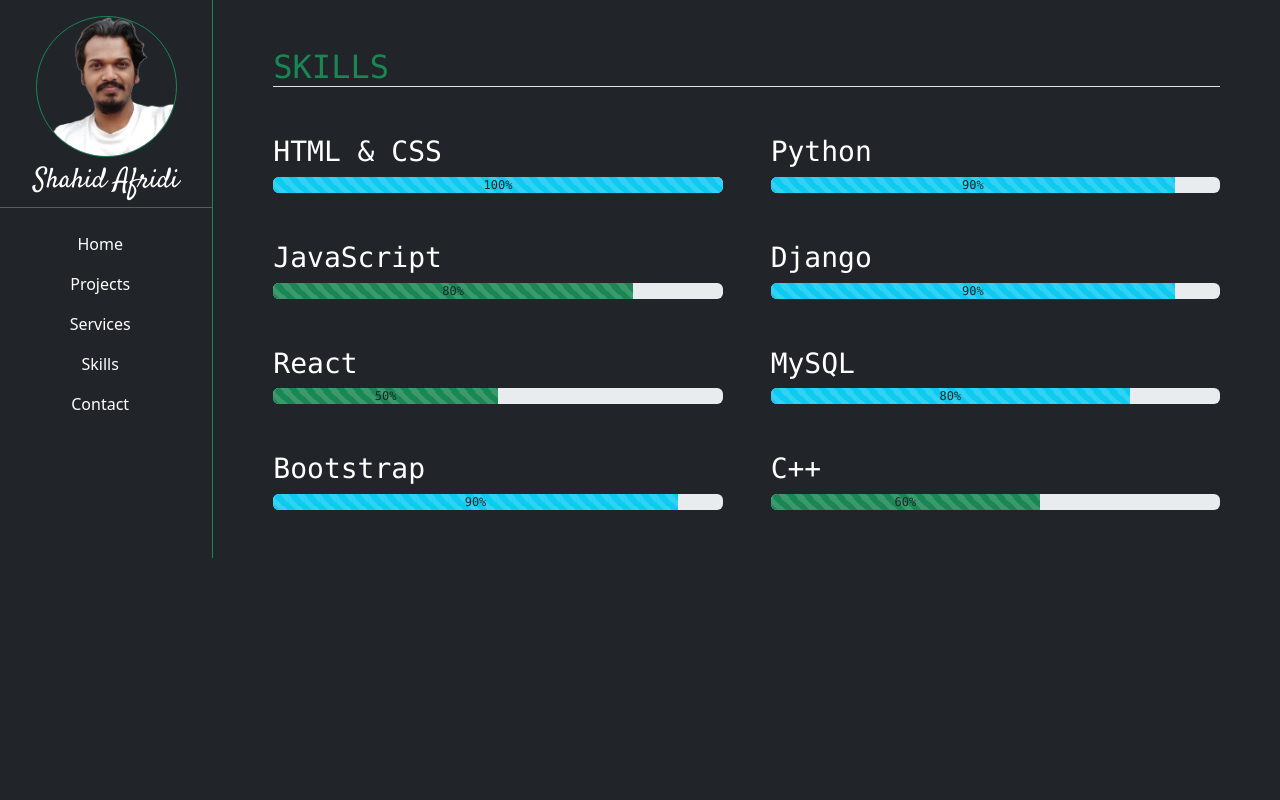
After one commit to shahidafridi-swe/resume-project, a Django app: page /skills/ in a window 1280 px wide. The commit adds this page. Run offline with Django 5.2, Linux system fonts and the light colour scheme; parts of the project's set-up code (start-up, migrations or seed data) failed here and were passed over.

Commit message:
Skills done

```diff
--- a/core/templates/core/sidebar.html
+++ b/core/templates/core/sidebar.html
@@ -14,7 +14,7 @@
     <a href="{% url "home" %}" class="nav-link text-white">Home</a>
     <a href="" class="nav-link text-white">Projects</a>
     <a href="{% url "services" %}" class="nav-link text-white">Services</a>
-    <a href="" class="nav-link text-white">Skills</a>
+    <a href="{% url "skills" %}" class="nav-link text-white">Skills</a>
     <a href="" class="nav-link text-white">Contact</a>
   </nav>
 </div>
--- /dev/null
+++ b/edu/templates/edu/skills.html
@@ -0,0 +1,62 @@
+{% extends "core/base.html" %}
+
+{% block content %}
+<div class="m-5 text-white font-monospace">
+    <h2 class="text-success mb-5 border-bottom">SKILLS</h2>
+
+
+    <div class="row row-cols-1 row-cols-md-2 g-5">
+        <div class="col">
+            <h3>HTML & CSS</h3>
+            <div class="progress" role="progressbar" aria-label="Animated striped example" aria-valuenow="100" aria-valuemin="0" aria-valuemax="100">
+                <div class="progress-bar progress-bar-striped bg-info progress-bar-animated text-dark" style="width: 100%">100%</div>
+            </div>
+        </div>
+        <div class="col">
+            <h3>Python</h3>
+            <div class="progress" role="progressbar" aria-label="Animated striped example" aria-valuenow="100" aria-valuemin="0" aria-valuemax="100">
+                <div class="progress-bar progress-bar-striped bg-info progress-bar-animated text-dark" style="width: 90%">90%</div>
+            </div>
+        </div>
+        <div class="col">
+            <h3>JavaScript</h3>
+            <div class="progress" role="progressbar" aria-label="Animated striped example" aria-valuenow="100" aria-valuemin="0" aria-valuemax="100">
+                <div class="progress-bar progress-bar-striped bg-success progress-bar-animated text-dark" style="width: 80%">80%</div>
+            </div>
+        </div>
+        <div class="col">
+            <h3>Django</h3>
+            <div class="progress" role="progressbar" aria-label="Animated striped example" aria-valuenow="100" aria-valuemin="0" aria-valuemax="100">
+                <div class="progress-bar progress-bar-striped bg-info progress-bar-animated text-dark" style="width: 90%">90%</div>
+            </div>
+        </div>
+        <div class="col">
+            <h3>React</h3>
+            <div class="progress" role="progressbar" aria-label="Animated striped example" aria-valuenow="100" aria-valuemin="0" aria-valuemax="100">
+                <div class="progress-bar progress-bar-striped bg-success progress-bar-animated text-dark" style="width: 50%">50%</div>
+            </div>
+        </div>
+        <div class="col">
+            <h3>MySQL</h3>
+            <div class="progress" role="progressbar" aria-label="Animated striped example" aria-valuenow="100" aria-valuemin="0" aria-valuemax="100">
+                <div class="progress-bar progress-bar-striped bg-info progress-bar-animated text-dark" style="width: 80%">80%</div>
+            </div>
+        </div>
+        <div class="col">
+            <h3>Bootstrap</h3>
+            <div class="progress" role="progressbar" aria-label="Animated striped example" aria-valuenow="100" aria-valuemin="0" aria-valuemax="100">
+                <div class="progress-bar progress-bar-striped bg-info progress-bar-animated text-dark" style="width: 90%">90%</div>
+            </div>
+        </div>
+        <div class="col">
+            <h3>C++</h3>
+            <div class="progress" role="progressbar" aria-label="Animated striped example" aria-valuenow="100" aria-valuemin="0" aria-valuemax="100">
+                <div class="progress-bar progress-bar-striped bg-success progress-bar-animated text-dark" style="width: 60%">60%</div>
+            </div>
+        </div>
+
+    </div>
+</div>
+
+
+{% endblock content %}
--- /dev/null
+++ b/edu/urls.py
@@ -0,0 +1,7 @@
+from django.urls import path
+
+from . import views
+
+urlpatterns = [
+    path('', views.skills, name='skills')
+]
--- a/edu/views.py
+++ b/edu/views.py
@@ -1,3 +1,4 @@
 from django.shortcuts import render
 
-# Create your views here.
+def skills(request):
+    return render(request, 'edu/skills.html')
--- a/resume_project/urls.py
+++ b/resume_project/urls.py
@@ -21,4 +21,5 @@ urlpatterns = [
     path('admin/', admin.site.urls),
     path('', include('core.urls')),
     path('services/', include('service.urls')),
+    path('skills/', include('edu.urls')),
 ]
```
